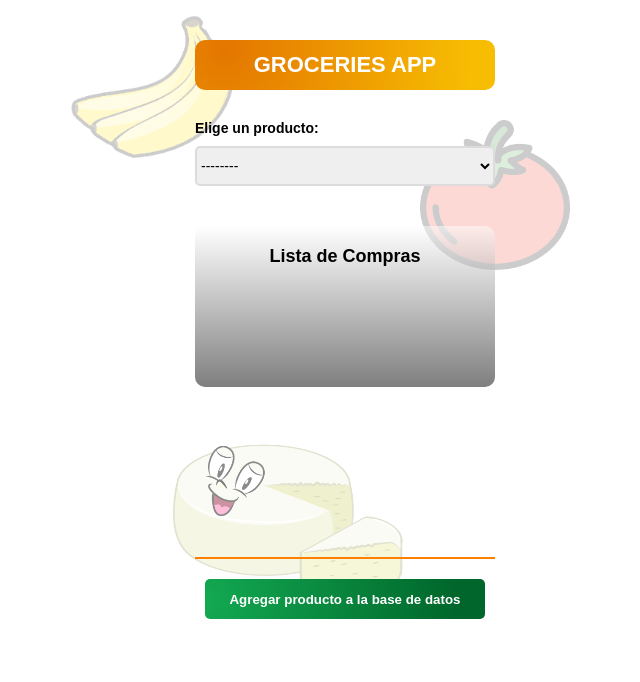
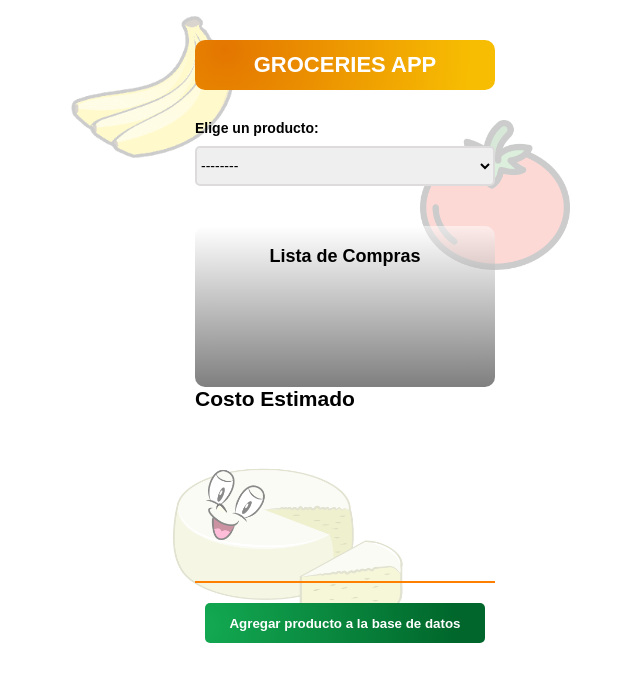
Before and after one commit to manuelmad/groceries-app-nextjs, a Next.js app: page / in a window 1280 px wide. Shown: the top 682 px of the page, without its empty margins (295-935 px from the left). Built offline with nearby package versions, Linux system fonts and the light colour scheme; no server answers; the database is empty; a web font is replaced by a local one.

Commit message:
Forbidding the use of / for the name of a new product.

```diff
--- a/app/AddProductToDatabase/AddProductToDatabase.js
+++ b/app/AddProductToDatabase/AddProductToDatabase.js
@@ -25,6 +25,12 @@ export function AddProductToDatabase({
         // If nameless product, stop the process
         if(newName == "") {
             alert(`Por favor, escriba un nombre para el producto.`);
+            return;
+        }
+
+        // If name includes "/", stop the process, because it affects the database administration
+        if(newName.indexOf("/")) {
+            alert(`El nombre del producto no puede contener el caracter "/".`);
             return;
         }
 
--- /dev/null
+++ b/app/ShowEstimatedCost/ShowEstimatedCost.js
@@ -0,0 +1,17 @@
+import './showEstimatedCost.css';
+
+
+export function ShowEstimatedCost() {
+    return(
+        <section className="estimated-cost-section">
+        <article>
+          <div>
+            <h2>Costo Estimado</h2>
+            <p id="estimated_cost">
+
+            </p>
+          </div>
+        </article>
+      </section>
+    );
+}
--- a/app/page.js
+++ b/app/page.js
@@ -9,6 +9,7 @@ import { db } from "./firebase/firebase-config";
 
 import { AddProductToDatabase } from "./AddProductToDatabase/AddProductToDatabase.js";
 import { UpdateShoppingList } from "./UpdateShoppingList/UpdateShoppingList";
+import { ShowEstimatedCost } from "./ShowEstimatedCost/ShowEstimatedCost";
 
 // Icon to delete a product from the shopping list
 const x_icon = `<svg xmlns="http://www.w3.org/2000/svg" width="16" height="16" fill="currentColor" class="bi bi-trash" viewBox="0 0 16 16">
@@ -145,6 +146,7 @@ export default function Home() {
             </div>
           </article>
         </section>
+        <ShowEstimatedCost/>
         <section className="add-product__section">
           <Image
             className="cheese-img"
```
Also changed, not shown: app/ShowEstimatedCost/showEstimatedCost.css (added).
